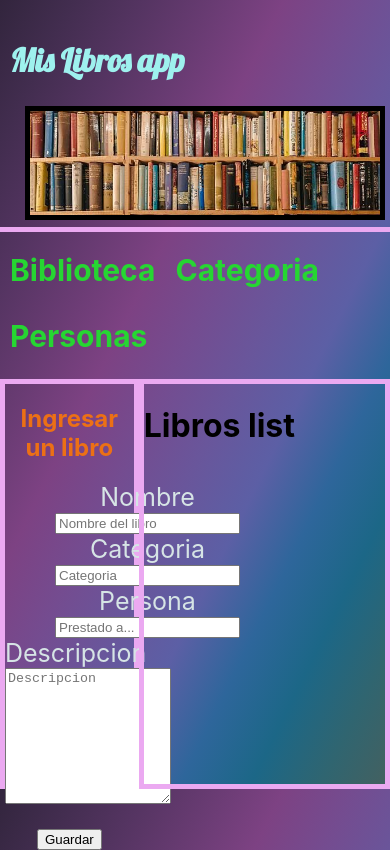
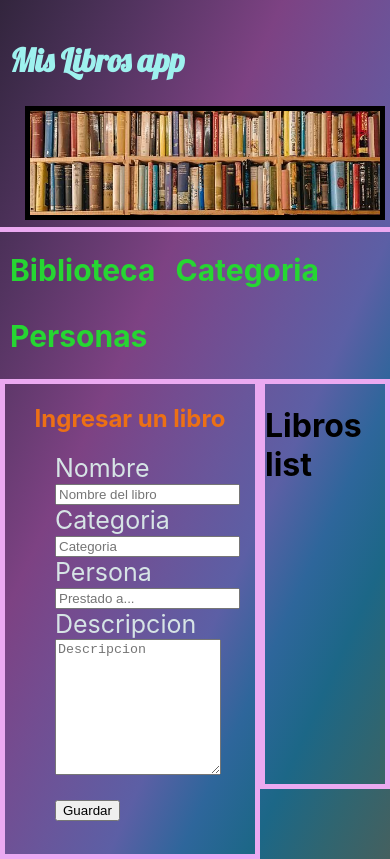
Before and after one commit to GermanMacchia/mislibrosrct, a React (Create React App) app: page /home in a window 390 px wide. Built offline with nearby package versions, Linux system fonts and the light colour scheme; no server answers.

Commit message:
log struggle

```diff
--- a/src/App.js
+++ b/src/App.js
@@ -1,10 +1,10 @@
-
 import Router from './Router';
 import axios from 'axios';
 
 import { Provider } from 'react-redux';
-import { createStore } from 'redux';
+import { createStore, combineReducers  } from 'redux';
 import MisLibrosReducer from './MisLibrosReducer';
+
 
 var store = createStore(MisLibrosReducer);
 
--- a/src/Components/Biblioteca.jsx
+++ b/src/Components/Biblioteca.jsx
@@ -2,33 +2,18 @@ import React, {useEffect, useState} from 'react';
 import axios from 'axios';
 import { connect } from 'react-redux';
 
-import Nav from './Nav';
 import LibrosForm from './LibrosForm'
+
 
 
 function Biblioteca (props) {
 
 	const [libros, setLibros] = useState({});
 
-	const token = props.token[0];
 
-	console.log(token)
-
-	useEffect(async () => {
-		const libros = await axios.get(`//localhost:8000/libro`,{
-  			headers: {
-    		authorization: token
-  			}
-		});
-		console.log(libros)
-
-		return () => {
-		};
-	}, [setLibros])
 
 	return(
 		<>
-			<Nav />
 			<div className='display'>
 				<div className='contentForm'>
 					<LibrosForm />
--- a/src/Components/Home.jsx
+++ b/src/Components/Home.jsx
@@ -1,13 +1,36 @@
-import React from 'react'
-import Biblioteca from './Biblioteca'
+import React from 'react';
+import axios from 'axios';
+import { connect } from 'react-redux';
 
-export default function Home () {
+import Biblioteca from './Biblioteca';
+import Header from './Header';
+
+
+function Home (props) {
+
+	console.log(props)
+
 
 
 		return(
+			<>
 
-			<Biblioteca />
-
+				<nav id="nav">
+					<ul>
+						<li><a href="/home"><h1>Biblioteca</h1></a></li>
+						<li><a href="/categoria"><h1>Categoria</h1></a></li>
+						<li><a href="/personas"><h1>Personas</h1></a></li>
+					</ul>
+				</nav>
+				<div className='clear' />
+				<Biblioteca />
+			</>
 
 		);
 }
+
+const mapStateToProps = (state) => {
+    return { token: state }
+}
+
+export default connect(mapStateToProps, null)(Home);
--- a/src/Components/LibrosForm.jsx
+++ b/src/Components/LibrosForm.jsx
@@ -16,9 +16,9 @@ export default function LibrosForm () {
 						<input type="text" placeholder="Prestado a..."/><br/>
 					</form>
 				</div>
-				<div>
+				<div className="bigtext">
 					<form>
-						<label>Descripcion </label><br/>
+						<label className = 'descripcion'>Descripcion </label><br/>
 						<textarea type="textarea" placeholder="Descripcion" /><br/><br/>
 						<input type= "submit" value= "Guardar" />
 					</form>
--- a/src/Components/Login.jsx
+++ b/src/Components/Login.jsx
@@ -3,37 +3,33 @@ import axios from 'axios';
 import { connect } from 'react-redux';
 import LoginForm from './LoginForm'
 
+
 function Login (props) {
 
 
-	const token = props.token[0];
+	const handleRequest = (auth, token) => {
+		const keep = token;
 
+		while(keep === undefined){
+			console.log('awaiting auhorization')
+			props.onSave({ token: token });
+		}
 
-	const [auth, setAuth] = useState({
-		auth: false,
-		token: token})
+		window.location = '/home';
 
-
-	useEffect( () => {
-		if(token != undefined ){
-			setAuth({
-				auth: true
-			})
-		}
-		return () => {
-			window.location = '/home'
-		};
-	}, [token])
+  	}
 
 
 	return(
-			<LoginForm />
+		<>
+			<LoginForm handleRequest={handleRequest} />
+		</>
 		);
 
 }
 
-const mapStateToProps = (state) =>{
-	return {token: state}
+const mapActionsToProps = (dispatch) => {
+	return {onSave: (token) => dispatch({type:'AUTH', data: token})}
 }
 
-export default connect(mapStateToProps, null)(Login);
+export default connect(null, mapActionsToProps)(Login);
--- a/src/Components/LoginForm.jsx
+++ b/src/Components/LoginForm.jsx
@@ -1,8 +1,8 @@
 import React, {useState, useEffect} from 'react';
 import axios from 'axios';
-import { connect } from 'react-redux';
 
-function LoginForm (props) {
+
+export default function LoginForm ({handleRequest}) {
 
 	const [form, setForm] = useState({
 								user:'',
@@ -16,21 +16,17 @@ function LoginForm (props) {
 		});
 	}
 
-
     const handleSubmit = (e) => {
     	e.preventDefault();
 
     	async function conexion () {
 
-			return await axios.post(`//localhost:8000/login`,
-				{
-				    user: form.user,
-				    pass: form.pass
-				})
+			return await axios.post(`//localhost:8000/login`, form)
 					.then( (res) => {
 						if(res.data.token != null || undefined){
-							console.log('conexion exitosa')
-							props.onSave({token:res.data.token});
+							console.log('conexion exitosa');
+							const token = res.data.token;
+							handleRequest(true, {token: token});
 						}else{
 							console.log('Error de Login')
 						}
@@ -40,11 +36,9 @@ function LoginForm (props) {
 					    alert('Error de Datos');
 					});
 				}
+
 		conexion();
-
-
     }
-
 
 	return(
 		<div className= "Logform">
@@ -58,9 +52,5 @@ function LoginForm (props) {
 			</form>
 		</div>
 	);
+
 }
-
-const mapActionsToProps = (dispatch) => {
-	return {onSave: (token) => dispatch({type: 'TOKEN', data: token})}
-}
-export default connect(null, mapActionsToProps)(LoginForm);
--- a/src/Components/Nav.jsx
+++ /dev/null
@@ -1,18 +0,0 @@
-import React from 'react';
-
-export default function Nav () {
-
-
-	return(
-		<>
-			<nav id="nav">
-				<ul>
-					<li><a href="/biblioteca"><h1>Biblioteca</h1></a></li>
-					<li><a href="categoria"><h1>Categoria</h1></a></li>
-					<li><a href="personas"><h1>Personas</h1></a></li>
-				</ul>
-			</nav>
-			<div clasName='clear' />
-		</>
-		);
-}
--- a/src/MisLibrosReducer.js
+++ b/src/MisLibrosReducer.js
@@ -3,8 +3,8 @@ export default function MisLibrosReducer (state = [], action) {
 	switch (action.type){
 		case 'TOKEN':
 			return [...state, action.data];
-		case 'LIBROS':
-			return [...state, action.data]
+		case 'AUTH':
+			return [...state, action.data];
 		default:
 			return state;
 	}
--- a/src/Router.js
+++ b/src/Router.js
@@ -4,6 +4,7 @@ import { BrowserRouter, Route, Switch } from 'react-router-dom';
 import Header from './Components/Header';
 import SignIn from './Components/SignIn';
 import Home from './Components/Home';
+import Biblioteca from './Components/Biblioteca';
 
 class Router extends Component {
 
@@ -19,7 +20,7 @@ class Router extends Component {
 					<Switch>
 						<Route exact path="/" component={SignIn} />
 						<Route exact path="/home" component={Home} />
-
+						<Route exact path="/biblioteca" component={Home} />
 						<Route component={Error} />
 					</Switch>
 
--- a/src/index.css
+++ b/src/index.css
@@ -83,6 +83,7 @@ code {
 .homeform {
 margin-top: 10px;
 text-align: center;
+
 }
 
 .floatLeft{
@@ -109,6 +110,8 @@ text-align: center;
     height: 400px;
     border: solid #EBA9F1 5px;
     clear: both;
+    min-width: 250px;
+    float:left;
 }
 .contentList{
     width: 67%;
@@ -121,3 +124,35 @@ text-align: center;
     display: inline-flex;
     width: 100%;
 }
+
+
+@media (max-width:1178px){
+
+    .floatLeft{
+        float: none;
+        margin-left: 50px;
+    }
+
+    .homeform{
+        text-align: left;
+    }
+
+    .bigtext{
+        margin-left: 50px;
+    }
+
+    .homeform h2{
+    color: #EC7015;
+    text-align: center;
+    }
+
+    .contentForm{
+    width: 33%;
+    height: 470px;
+    border: solid #EBA9F1 5px;
+    clear: both;
+    min-width: 250px;
+    float:left;
+}
+
+}
```
Lines whose indentation alone changed are shown as unchanged.
